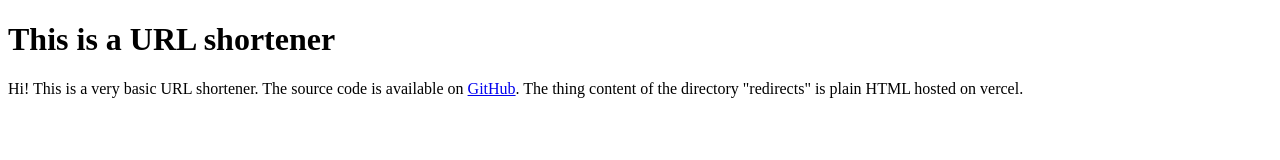
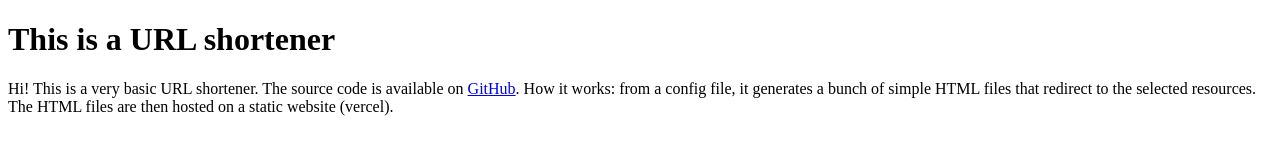
Before and after one commit to lucienbill/lucien.run, a website: page index.html in a window 1280 px wide. Drawn offline with Linux system fonts and the light colour scheme.

Commit message:
Update index.html
Rewrote some of the text because a sentence didn't make much sense.

```diff
--- a/index.html
+++ b/index.html
@@ -17,7 +17,8 @@
       Hi!
       This is a very basic URL shortener.
       The source code is available on <a href="https://github.com/lucienbill/lucien.run/">GitHub</a>.
-      The thing content of the directory "redirects" is plain HTML hosted on vercel.
+      How it works: from a config file, it generates a bunch of simple HTML files that redirect to the selected resources.
+      The HTML files are then hosted on a static website (vercel).
     </p>
   </body>
 </html>
```
